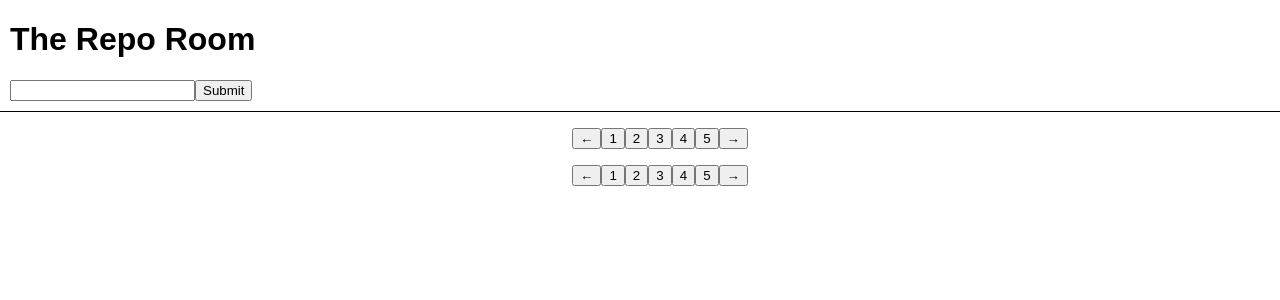
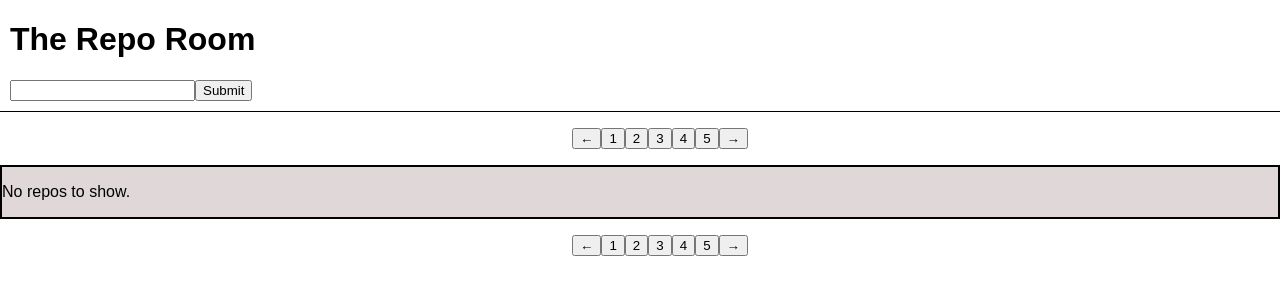
Before and after one commit to ffraniel/githubFetch, a React (Create React App) app: page / in a window 1280 px wide. Shown: the top 300 px of the page. Built offline with nearby package versions, Linux system fonts and the light colour scheme.

Commit message:
added display when no results in

```diff
--- a/src/RepoList/RepoList.js
+++ b/src/RepoList/RepoList.js
@@ -10,12 +10,16 @@ class RepoList extends Component {
     constructor(props){
         super(props);
 
+
     }
     render() {
         return (
             <div className="repoList">
+
                 <PaginationElement repos={this.props.repos} />
-                {this.props.repos.map((repo, key)=>{
+                {console.log(this.props)}
+                {this.props.repos.length === 0 && <BlankList />}
+                {this.props.repos && this.props.repos.map((repo, key)=>{
                     return (
                         <Repo repo={repo} key={key}/>
                     )
```
